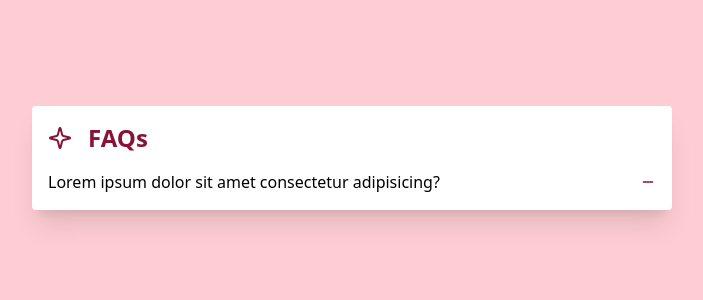
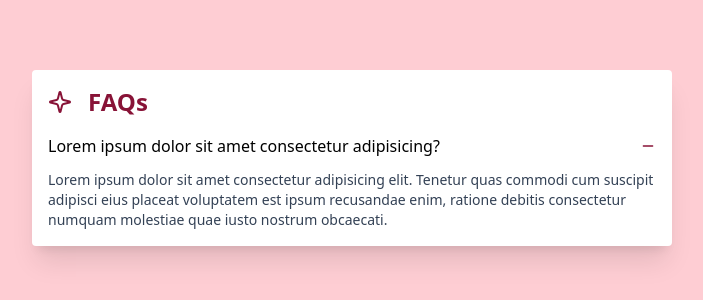
Before and after one commit to NaifIT11/react-faq-accordion-with-WAI-ARIA, a Next.js app: page / in a window 1280 px wide. Shown: the part 242-542 px from the top of the page, without its empty margins (288-991 px from the left). Built offline with nearby package versions, Linux system fonts and the light colour scheme.

Commit message:
adding accordion content before animate

```diff
--- a/src/app/components/Faq.tsx
+++ b/src/app/components/Faq.tsx
@@ -1,34 +1,39 @@
 import { Minus, Sparkle } from "lucide-react";
 
-
-
-export function Faq({children}: {children: React.ReactNode}){
+export function Faq({ children }: { children: React.ReactNode }) {
   return (
-        <div className="w-[50vw] p-4 flex flex-col gap-4 rounded bg-white shadow-xl">{children}</div>
-    )
+    <div className="w-[50vw] p-4 flex flex-col gap-4 rounded bg-white shadow-xl">
+      {children}
+    </div>
+  );
 }
 
-
-export function FaqHeader({title}: {title: string}){
+export function FaqHeader({ title }: { title: string }) {
   return (
     <div className="flex items-center gap-4">
       <Sparkle className="size-6 text-rose-900" />
       <h1 className="text-2xl text-rose-900 font-bold">{title}</h1>
     </div>
-    )
+  );
 }
 
 type FaqAccordionProps = {
-    id: number
-    header: string,
-    children: React.ReactNode
-}
+  id: number;
+  header: string;
+  children: React.ReactNode;
+};
 
-export function FaqAccordion({id , header , children}: FaqAccordionProps){
+export function FaqAccordion({ id, header, children }: FaqAccordionProps) {
   return (
-        <button className="flex justify-between items-center" aria-controls={`${id}-accoridion`}>
-           <span>{header}</span>
+    <div className="flex flex-col gap-3 w-full min-h-0">
+      <button
+        className="flex justify-between items-center"
+        aria-controls={`${id}-accoridion`}
+      >
+        <span className="font-medium">{header}</span>
         <Minus className="size-4 text-rose-900" />
       </button>
-    )
+      <p className="text-sm text-slate-700">{children}</p>
+    </div>
+  );
 }
```
Lines whose indentation alone changed are shown as unchanged.
